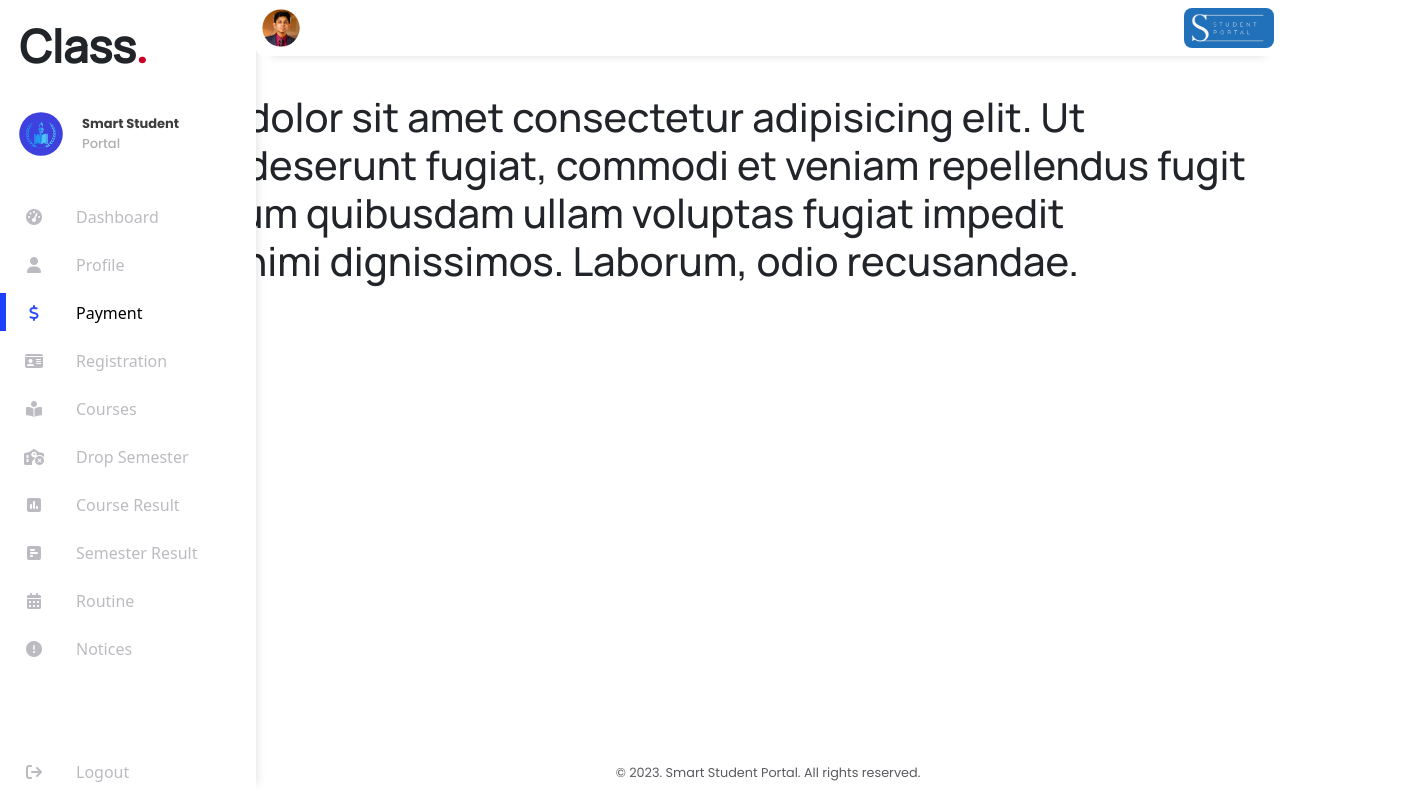
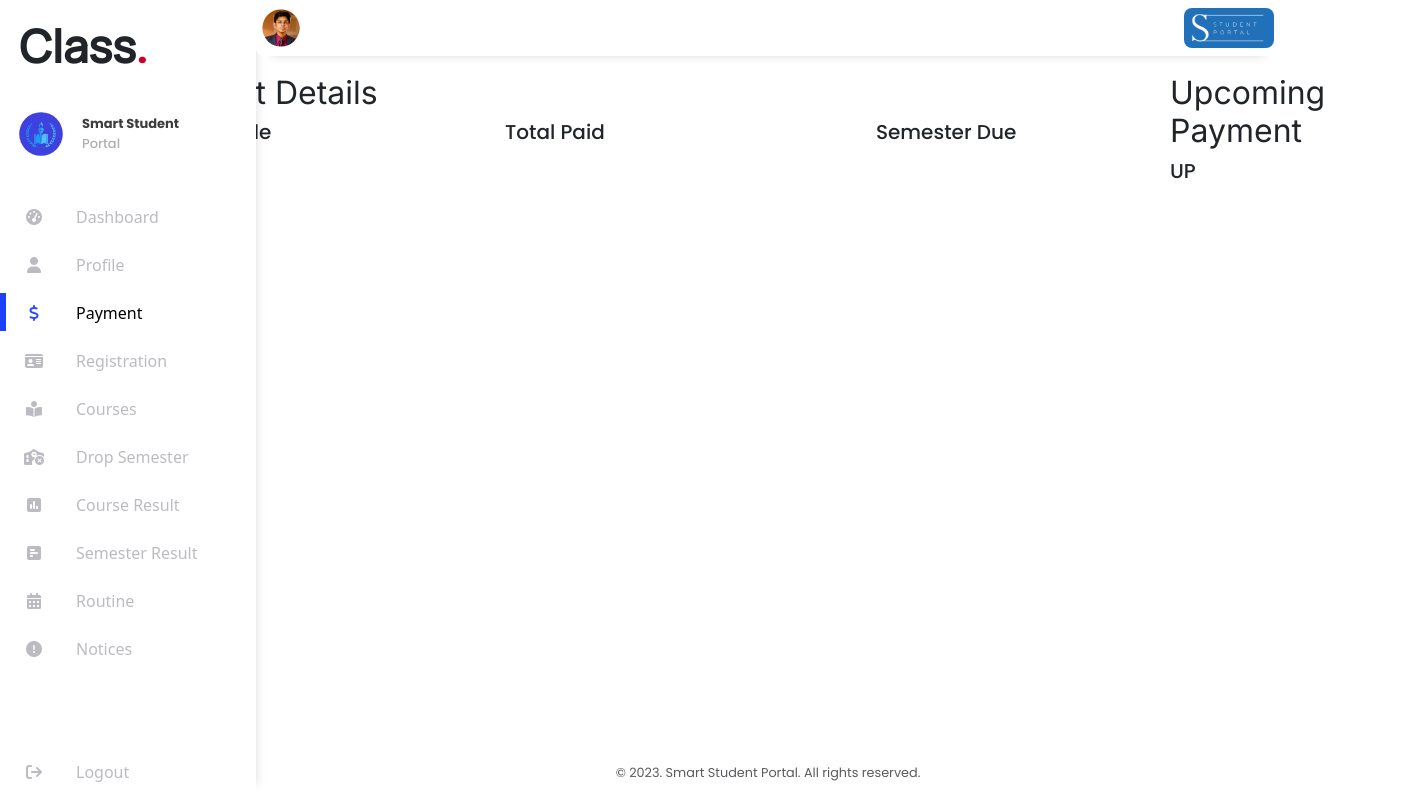
Before and after one commit to ReNayeem/smart-student-portal, a React (Create React App) app: page /payment in a window 1280 px wide. Shown: the whole page, 1418 px wide, since content can reach past the window. Built offline with nearby package versions, Linux system fonts and the light colour scheme.

Commit message:
payment first section divided

```diff
--- a/src/components/Payment/Payment.css
+++ b/src/components/Payment/Payment.css
@@ -0,0 +1,33 @@
+.payment {
+    margin-bottom: 2.2rem;
+    /* min-height: calc(100vh - 56px - 18px - 16px - 16px - 16px); */
+    align-items: center;
+    justify-content: center;
+    display: flex;
+}
+
+/* .payment-details {
+    background-color: cadetblue;
+    padding-top: 1rem;
+} */
+
+.payment-first-first-section {
+    margin-right: 1rem;
+    width: 355px;
+}
+
+.payment-first-second-section {
+    margin-right: 1rem;
+    width: 355px;
+}
+
+.payment-first-third-section {
+    margin-right: 1rem;
+    margin-top: 46px;
+    width: 355px;
+}
+
+.payment-first-forth-section {
+    /* margin-right: 1rem; */
+    width: 355px;
+}
--- a/src/components/Payment/Payment.js
+++ b/src/components/Payment/Payment.js
@@ -3,8 +3,35 @@ import './Payment.css'
 
 const Payment = () => {
     return (
-        <div>
-            <h1>Lorem ipsum dolor sit amet consectetur adipisicing elit. Ut voluptatibus deserunt fugiat, commodi et veniam repellendus fugit delectus. Ipsum quibusdam ullam voluptas fugiat impedit laudantium animi dignissimos. Laborum, odio recusandae.</h1>
+        <div className='custom-container payment'>
+            <div className='custom-padding custom-container2'>
+                <div className='custom-width'>
+                    <div className='payment-details d-flex'>
+                        <div>
+                            <h2>Payment Details</h2>
+                            <div className='d-flex'>
+                                <div className='payment-first-first-section'>
+                                    <h5>Total Payable</h5>
+                                </div>
+                                <div className='payment-first-second-section'>
+                                    <h5>Total Paid</h5>
+                                </div>
+                            </div>
+                        </div>
+                        <div className='d-flex'>
+                            <div className='payment-first-third-section'>
+                                <h5>Semester Due</h5>
+                            </div>
+                            <div>
+                                <h2>Upcoming Payment</h2>
+                                <div className='payment-first-fourth-section'>
+                                    <h5>UP</h5>
+                                </div>
+                            </div>
+                        </div>
+                    </div>
+                </div>
+            </div>
         </div>
     );
 };
```
